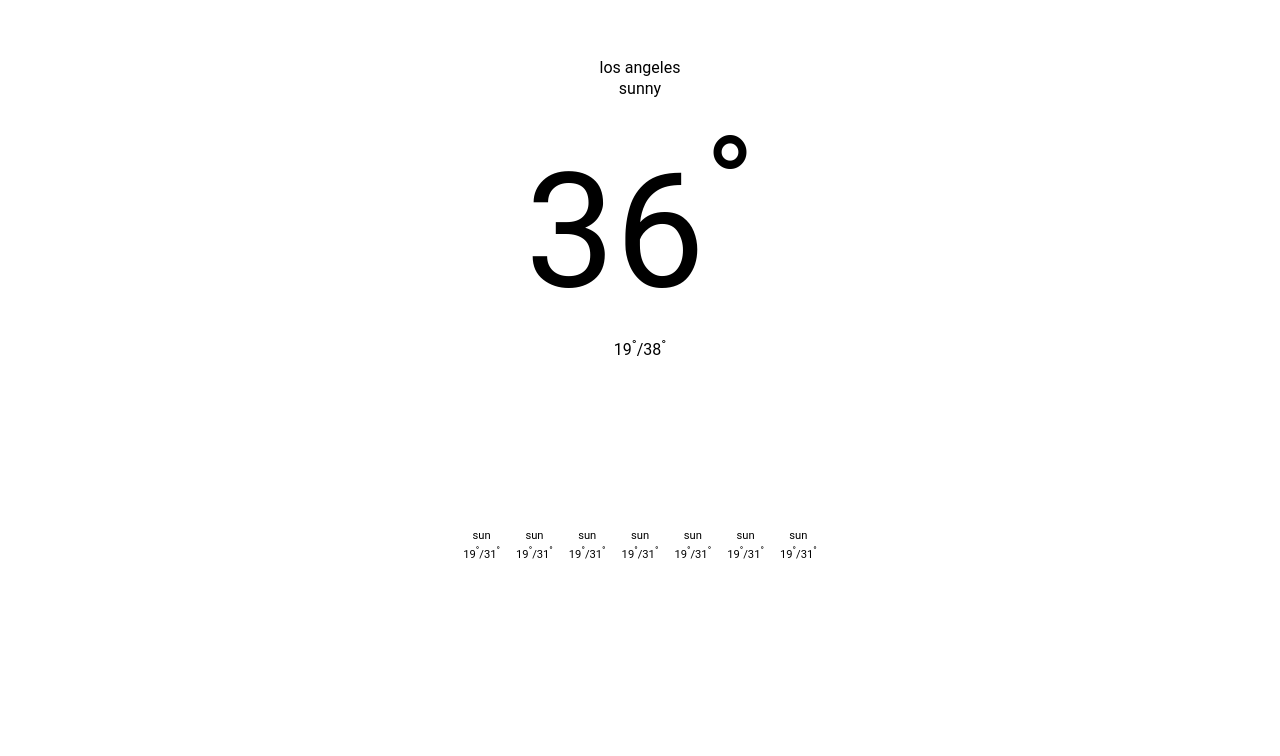
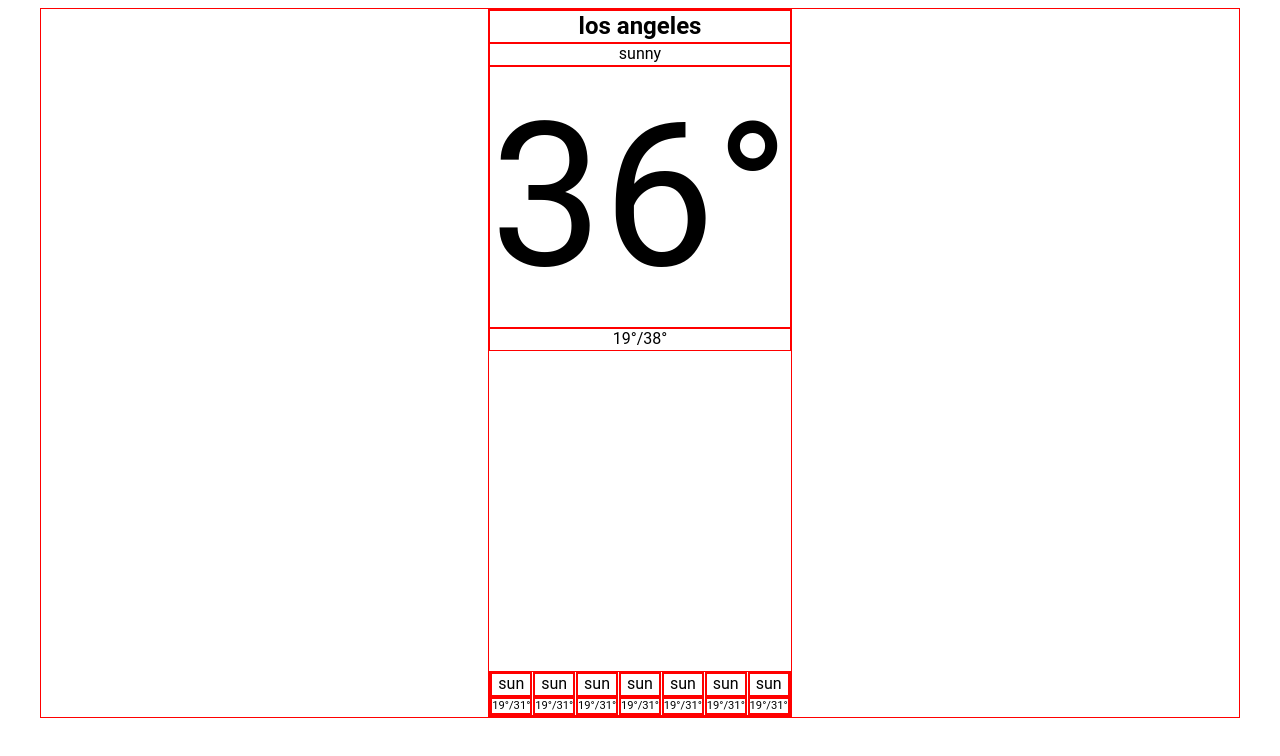
Before and after one commit to netalex/Weather-app-concept, a website: page index.html in a window 1280 px wide. Drawn offline with Linux system fonts and the light colour scheme; some icons are missing.

Commit message:
AA some fixes

```diff
--- a/index.html
+++ b/index.html
@@ -25,16 +25,16 @@
                 <li class="city">
                     <div class="city-el">
                         <div class="city-name">
-                            <p>los angeles</p>
+                            <h2>los angeles</h2>
                         </div>
                         <div class="w-type">
                             <p>sunny</p>
                         </div>
                         <div class="city-temp">
-                            <p>36<sup>°</sup></p>
+                            <p>36°</p>
                         </div>
                         <div class="temp-min-max">
-                            <p>19<sup>°</sup>/38<sup>°</sup></p>
+                            <p>19°/38°</p>
                         </div>
                         <div class="forecast-bar">
                             <div class="sun day">
@@ -43,7 +43,7 @@
                                     <i class="wi wi-day-sunny"></i>
                                 </div>
                                 <div class="temp-minmax-little">
-                                    <p>19<sup>°</sup>/31<sup>°</sup></p>
+                                    <p>19°/31°</p>
                                 </div>
                             </div>
                             <div class="mon day"><div class="day-name"><p>sun</p></div>
@@ -51,42 +51,42 @@
                                     <i class="wi wi-day-sunny"></i>
                                 </div>
                                 <div class="temp-minmax-little">
-                                    <p>19<sup>°</sup>/31<sup>°</sup></p>
+                                    <p>19°/31°</p>
                                 </div></div>
                             <div class="tue day"><div class="day-name"><p>sun</p></div>
                                 <div class="w-ico">
                                     <i class="wi wi-day-sunny"></i>
                                 </div>
                                 <div class="temp-minmax-little">
-                                    <p>19<sup>°</sup>/31<sup>°</sup></p>
+                                    <p>19°/31°</p>
                                 </div></div>
                             <div class="wed day"><div class="day-name"><p>sun</p></div>
                                 <div class="w-ico">
                                     <i class="wi wi-day-sunny"></i>
                                 </div>
                                 <div class="temp-minmax-little">
-                                    <p>19<sup>°</sup>/31<sup>°</sup></p>
+                                    <p>19°/31°</p>
                                 </div></div>
                             <div class="thu day"><div class="day-name"><p>sun</p></div>
                                 <div class="w-ico">
                                     <i class="wi wi-day-sunny"></i>
                                 </div>
                                 <div class="temp-minmax-little">
-                                    <p>19<sup>°</sup>/31<sup>°</sup></p>
+                                    <p>19°/31°</p>
                                 </div></div>
                             <div class="fri day"><div class="day-name"><p>sun</p></div>
                                 <div class="w-ico">
                                     <i class="wi wi-day-sunny"></i>
                                 </div>
                                 <div class="temp-minmax-little">
-                                    <p>19<sup>°</sup>/31<sup>°</sup></p>
+                                    <p>19°/31°</p>
                                 </div></div>
                             <div class="sat day"><div class="day-name"><p>sun</p></div>
                                 <div class="w-ico">
                                     <i class="wi wi-day-sunny"></i>
                                 </div>
                                 <div class="temp-minmax-little">
-                                    <p>19<sup>°</sup>/31<sup>°</sup></p>
+                                    <p>19°/31°</p>
                                 </div></div>
                         </div>
                     </div>
--- a/style.css
+++ b/style.css
@@ -1,19 +1,18 @@
-/* div {
+div {
   border: 1px solid red;
 }
- */
+
 body {
   font: 1rem/1.3 "Roboto", sans-serif;
   background: var(--bg_main);
   color: var(--text_dark);
-  padding: 50px;
 }
 
 .container {
   width: 100%;
   max-width: 1200px;
   margin: 0 auto;
-  padding: 0 15px;
+  padding: 0 /* 15px */;
   display: flex;
   justify-content: center;
 }
@@ -47,22 +46,24 @@ body {
 .weather-card .forecast-bar {
   display: flex;
   flex-direction: row;
-    justify-content: center;
+  justify-content: space-between;
 }
 .weather-card .forecast-bar .day {
-    margin: 1vh;
-    font-size: 0.7rem;
 }
+
 .weather-card .forecast-bar .day > div {
   display: flex;
   flex-direction: row;
   justify-content: center;
 }
+.weather-card .forecast-bar .day .temp-minmax-little {
+  font-size: 0.7rem;
+}
 
 .weather-card .city-el .city-temp {
-    font-size: 10rem;
+  font-size: 25vh;
 }
 
 .weather-card .city-el .temp-min-max {
-    margin-bottom: 10rem;
+  margin-bottom: 40vh;
 }
```
Lines whose indentation alone changed are shown as unchanged.
